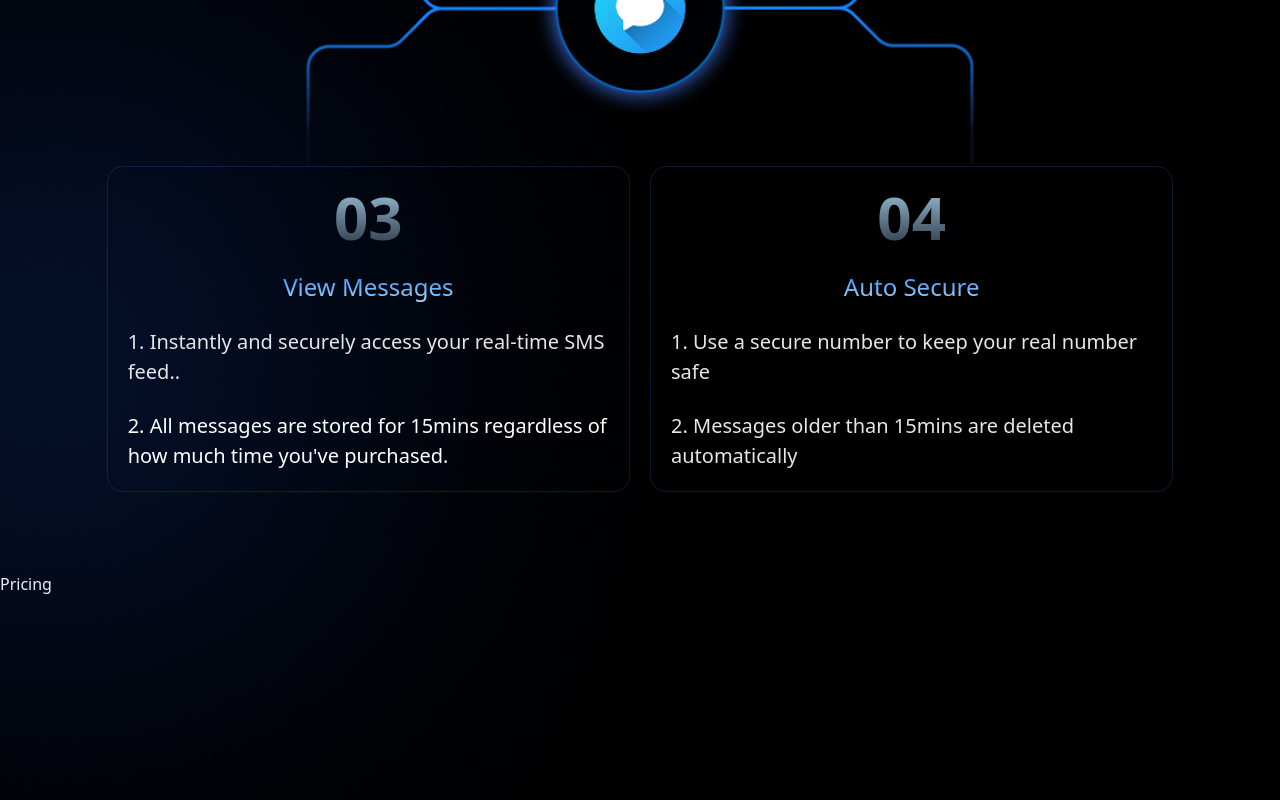
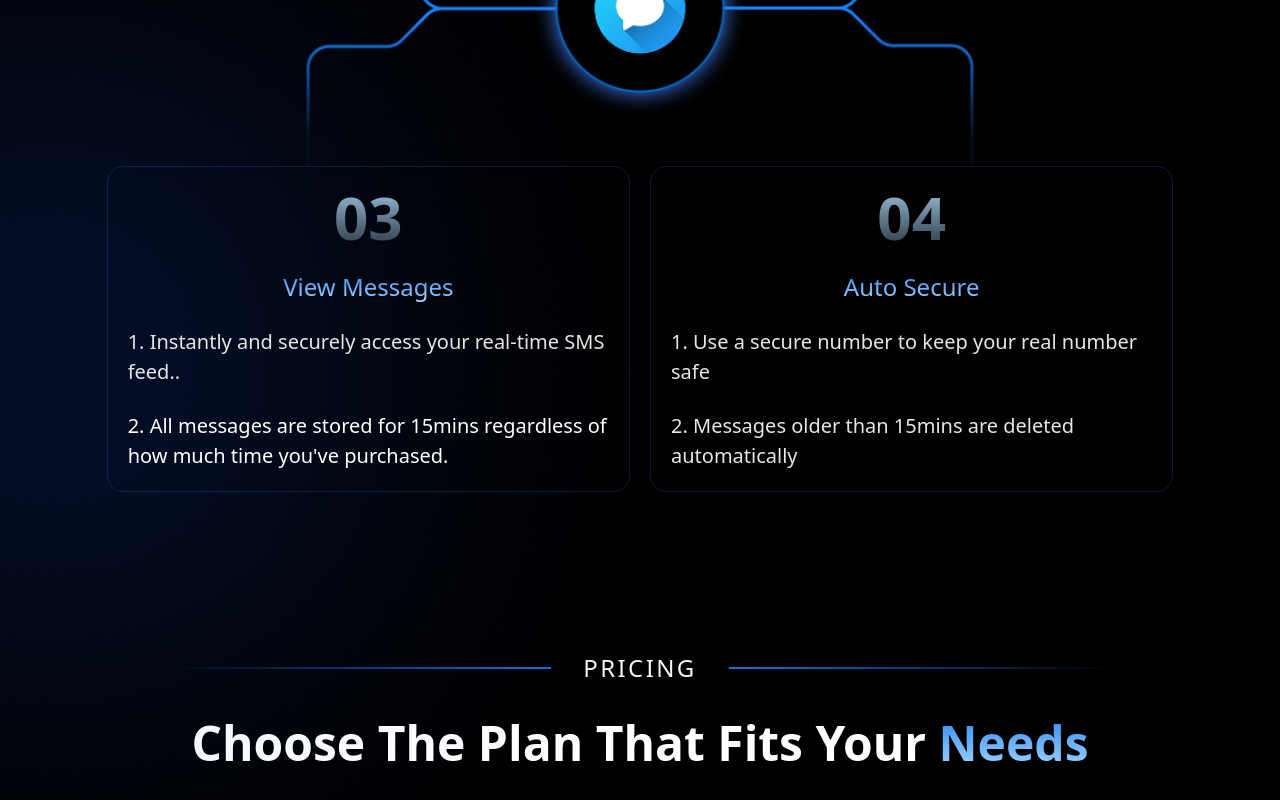
Before and after one commit to asir131/secure-phone, a Next.js app: page / in a window 1280 px wide. Shown: the part 1592-2392 px from the top of the page. Built offline with nearby package versions, Linux system fonts and the light colour scheme.

Commit message:
workstep done

```diff
--- a/src/components/Pricing.tsx
+++ b/src/components/Pricing.tsx
@@ -2,8 +2,26 @@ import React from 'react';
 
 const Pricing = () => {
     return (
-        <div>
-            <h2 className='text-white'>Pricing</h2>
+        <div className='lg:my-40'>
+
+            <div>
+                {/* pricing with border */}
+                <div className='flex flex-row items-center justify-center gap-8 mx-auto'>
+                    <div className='w-[80px] lg:w-sm h-0.5 bg-gradient-to-r from-[#55555] to-[#1A6CE5]'></div>
+                    <div className='text-xs lg:text-2xl text-[#F6F6F6] font-medium tracking-widest font-["inter"]'>PRICING</div>
+                    <div className='w-[80px] lg:w-sm h-0.5 bg-gradient-to-r from-[#1A6CE5] to-[#55555]'></div>
+                </div>
+
+                {/* title header  */}
+                 <div className='my-5'>
+                <h2 className='text-[#ffffff] font-bold lg:text-5xl/relaxed text-center font-["roboto_slab"]'>Choose The Plan That Fits Your <span className='bg-gradient-to-b from-[#0685F1] to-[#AAD8FF] text-transparent bg-clip-text '>Needs</span> </h2>
+
+            </div>
+
+                {/* cards section */}
+
+            </div>
+
         </div>
     );
 };
--- a/src/components/WorkStep.tsx
+++ b/src/components/WorkStep.tsx
@@ -1,7 +1,6 @@
 import Image from 'next/image';
 import React from 'react';
 import vector1 from "@/assets/Vector 1.png"
-import StepCard from './StepCard';
 import angel from "@/assets/angle-around.png"
 import circle from "@/assets/circle.png"
 import rightCircle from "@/assets/circle-right.png"
@@ -18,7 +17,7 @@ const WorkStep = () => {
 
             <div className='flex flex-row items-center justify-center gap-8 mx-auto'>
                 <div className='w-[80px] lg:w-sm h-0.5 bg-gradient-to-r from-[#55555] to-[#1A6CE5]'></div>
-                <div className='text-xs lg:text-2xl text-white font-medium tracking-widest'>THE PROCESS</div>
+                <div className='text-xs lg:text-2xl text-[#F6F6F6] font-medium tracking-widest'>THE PROCESS</div>
                 <div className='w-[80px] lg:w-sm h-0.5 bg-gradient-to-r from-[#1A6CE5] to-[#55555]'></div>
             </div>
 
@@ -41,7 +40,7 @@ const WorkStep = () => {
                     <h3 className=' text-center font-["inter"] font-bold lg:text-6xl bg-gradient-to-b from-[#9EC4DE] to-[#303E4A] bg-clip-text text-transparent'>01</h3>
                     <p className=' text-center font-["inter"] lg:text-2xl font-medium bg-gradient-to-b from-[#0685F1] to-[#AAD8FF] bg-clip-text text-transparent'>Choose Plan</p>
 
-                    {/* <StepCard number='01' title='Choose Plan'></StepCard> */}
+
                     <p className='text-[#E6E6E6] lg:text-[20px] font-medium font-["inter"]'> <span className='text-[#88B8FF]'>1.  Specific Line (Higher Cost):</span> You can choose an exact line according to your preference, but this will require a higher charge.</p>
                     <p className='text-white  lg:text-[20px] font-medium font-["inter"]'> <span className='text-[#88B8FF]'>2. Random Line (Lower Cost):</span> If you don’t have a preference, a random line will be selected for you at a much lower cost.</p>
                 </div>
@@ -62,16 +61,16 @@ const WorkStep = () => {
 
             <div>
                 <div className='flex flex-col lg:flex-row gap-5'>
-                    {/* 1st card */}
+                    {/* 3rd card */}
                 <div className='border-[1px] border-blue-500/20 shadow-inner  rounded-2xl p-5 flex flex-col gap-6 flex-1'>
                     <h3 className=' text-center font-["inter"] font-bold lg:text-6xl bg-gradient-to-b from-[#9EC4DE] to-[#303E4A] bg-clip-text text-transparent'>03</h3>
                     <p className=' text-center font-["inter"] lg:text-2xl font-medium bg-gradient-to-b from-[#0685F1] to-[#AAD8FF] bg-clip-text text-transparent'>View Messages</p>
 
-                    {/* <StepCard number='01' title='Choose Plan'></StepCard> */}
+
                     <p className='text-[#E6E6E6] lg:text-[20px] font-medium font-["inter"]'> 1. Instantly and securely access your real-time SMS feed..</p>
                     <p className='text-white  lg:text-[20px] font-medium font-["inter"]'> 2. All messages are stored for 15mins regardless of how much time you've purchased.</p>
                 </div>
-                {/* 2nd card */}
+                {/* 4th card */}
                 <div className='border-[1px] border-blue-500/20  rounded-2xl p-5 flex flex-col gap-6 flex-1'>
                      {/* arrow type  */}
                     <h3 className=' text-center font-["inter"] font-bold lg:text-6xl bg-gradient-to-b from-[#9EC4DE] to-[#303E4A] bg-clip-text text-transparent'>04</h3>
```
